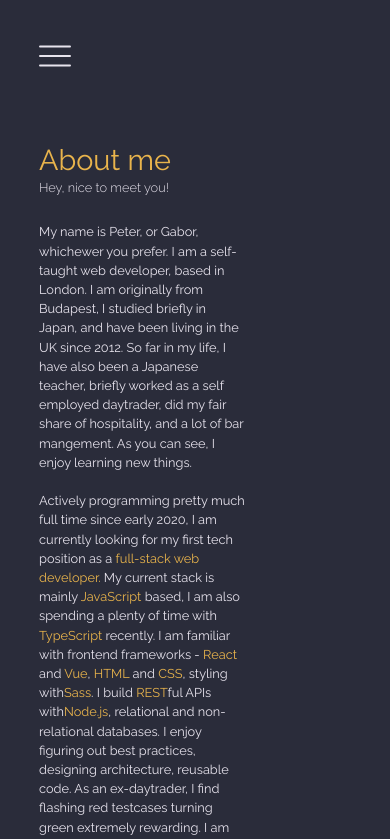
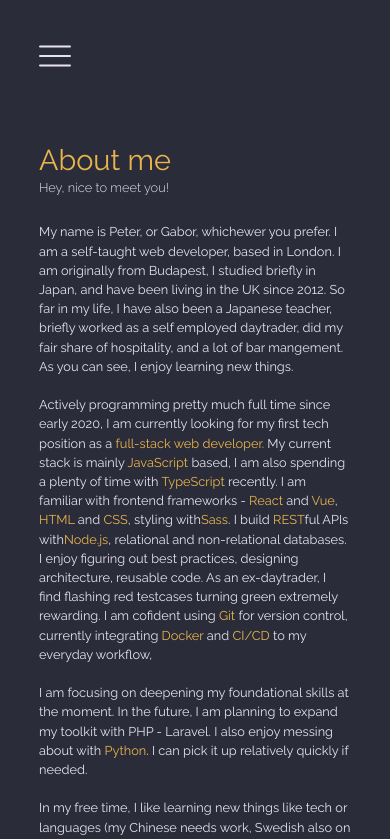
Before and after one commit to pfalzergbr/portfolio, a Next.js app: page /about in a window 390 px wide. Shown: the top 839 px of the page. Built offline with nearby package versions, Linux system fonts and the light colour scheme.

Commit message:
add basic responsiveness to about me section

```diff
--- a/components/about/Subsection.tsx
+++ b/components/about/Subsection.tsx
@@ -10,7 +10,7 @@ const SubSection: React.FC<SubSectionProps> = ({title, children}) => {
   return (
   <>
     {title && <h3 className={styles.sectionSubheader}>{title}</h3>}
-    {children}
+    <div className={styles.sectionContent}>{children}</div>
   </>);
 }
 
--- a/pages/about/index.module.scss
+++ b/pages/about/index.module.scss
@@ -2,6 +2,11 @@
 
 .about {
   display: grid;
-  grid-template-columns: 2fr 1fr;
+  grid-template-columns: 1fr;
   @include centered-container;
+
+  @include tablet-landscape-up {
+    grid-template-columns: 2fr 1fr;
+
+  }
 }
```
